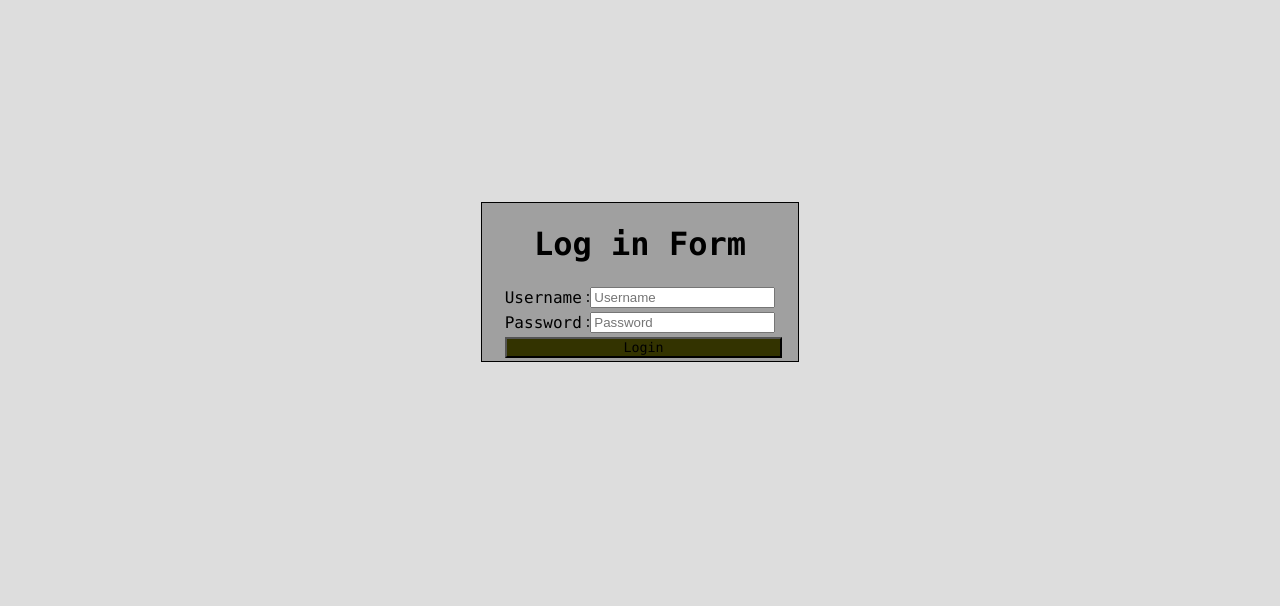
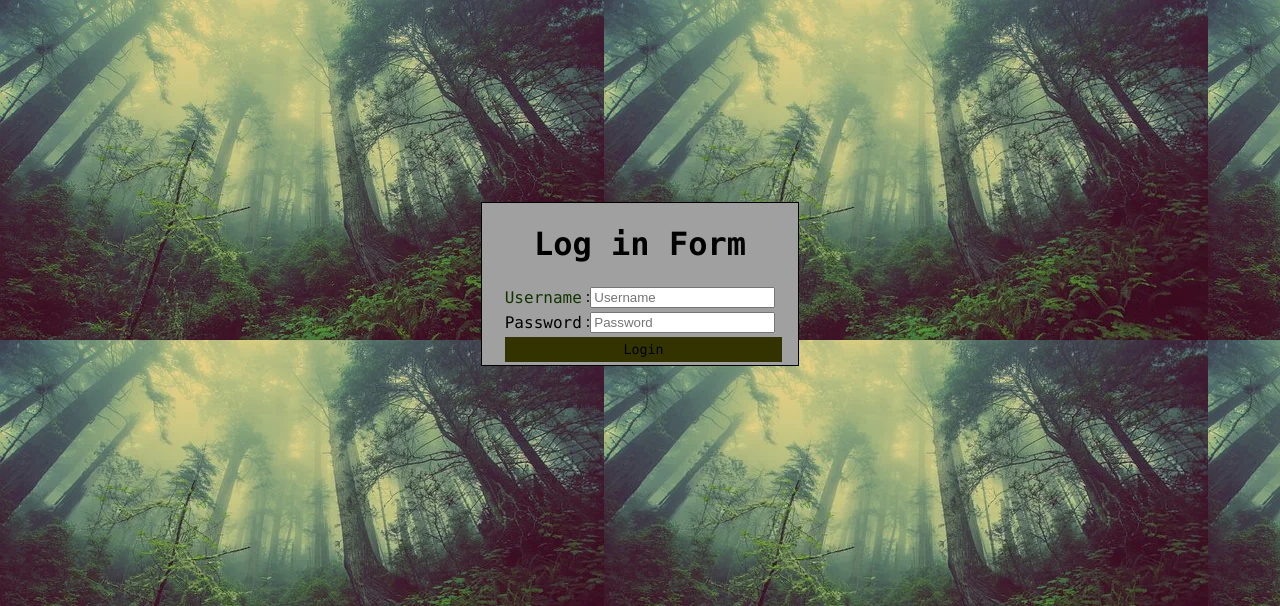
Before and after one commit to Tasin1221/WebTech, a PHP site: page / in a window 1280 px wide. Shown: the top 606 px of the page. Run offline with PHP 8.4, Linux system fonts and the light colour scheme.

Commit message:
Image add

```diff
--- a/Cv/LoginForm/index.php
+++ b/Cv/LoginForm/index.php
@@ -5,6 +5,7 @@
 	<style>
 		body{
 			background-color: rgb(221,221,221);
+			background-image: url(background.jpg) ;
 		}
 		.login-div{
 			border: 1px solid black;
@@ -21,6 +22,9 @@
 		.btn-mine{
 			background-color: rgb(51, 51, 0);
 			width: 360% ;
+			border: none;
+			size: 3px;
+			padding: 5px;
 		}
 		.btn-mine:hover{
 			background-color: rgb(26,26,0);
@@ -37,7 +41,7 @@
 		<form>
 			<table align="center">
 				<tr>
-					<td><span class="my-font">Username</span></td>
+					<td><span class="my-font" style="color: rgb(17, 51, 0);">Username</span></td>
 					<td>:<input type="text" placeholder="Username"></td>
 				</tr>
 				<tr>
```
Also changed, not shown: Cv/LoginForm/Background.jpg (added).
